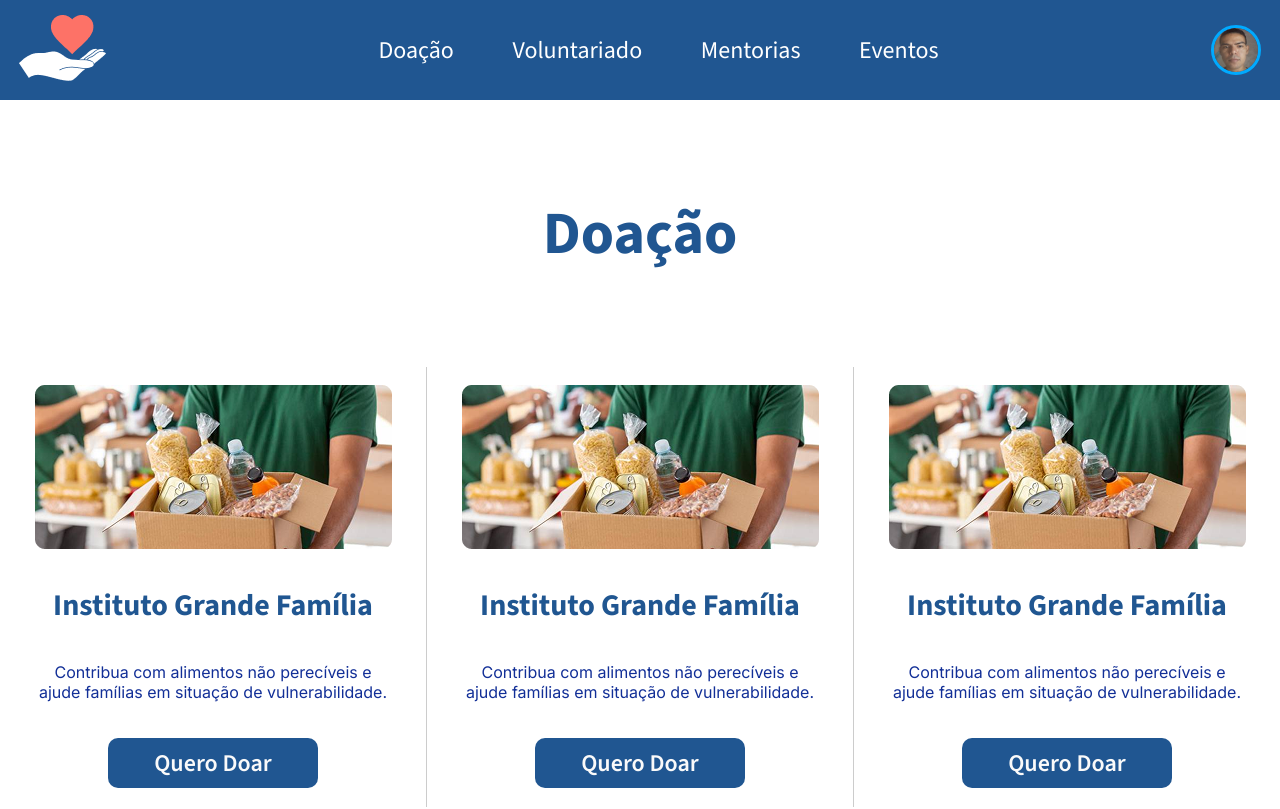
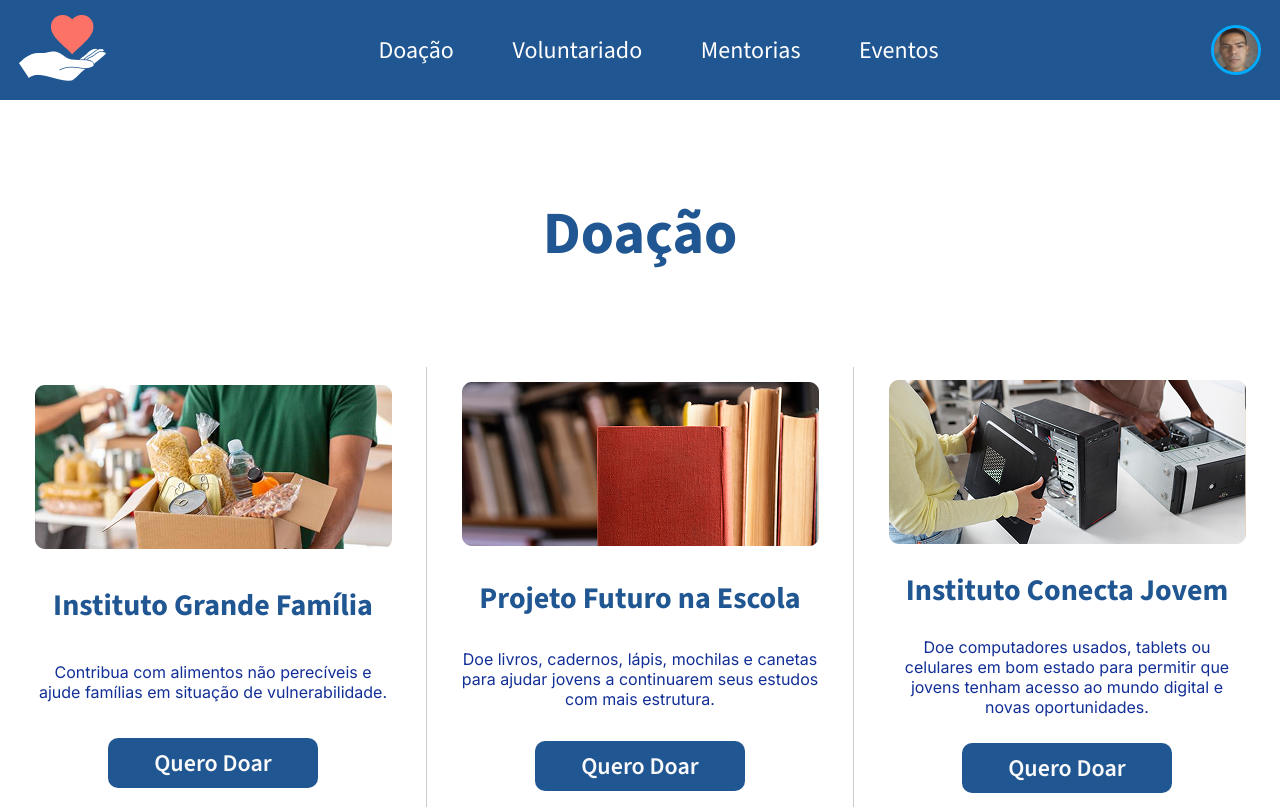
Before and after one commit to laecio22/Connect, a React (Vite) app: page /doacao in a window 1280 px wide. Shown: the top 809 px of the page. Built offline with nearby package versions, Linux system fonts and the light colour scheme.

Commit message:
feat(Doacao):Utilização  imagens  e  descrições  corretas no  componente  de Doação

```diff
--- a/src/components/infoCard/infoCard.module.scss
+++ b/src/components/infoCard/infoCard.module.scss
@@ -10,6 +10,7 @@
   h2 {
     @include m.estilizacaoFontsCards();
     color: c.$color-blue;
+    text-align: center;
   }
 
   p {
--- a/src/pages/doacao/Doacao.jsx
+++ b/src/pages/doacao/Doacao.jsx
@@ -1,5 +1,7 @@
 import InfoCard from "../../components/infoCard/InfoCard";
 import IGfamilia from "../../assets/images/IGfamilia.png";
+import ImageLivros from '../../assets/images/ImagemLivros.png';
+import ImagemComputadores from '../../assets/images/ImagemComputadores.png';
 import S from "../../Styles.module.scss";
 const Doacao = () => {
   return (
@@ -17,19 +19,19 @@ const Doacao = () => {
         </article>
         <article>
           <InfoCard
-            img={IGfamilia}
-            alt="Imagem de  uma  pessoa  carregando uma  caixa  para  doação"
-            subtitulo="Instituto  Grande  Família"
-            paragrafo="Contribua com alimentos não perecíveis e ajude famílias em situação de vulnerabilidade."
+            img={ImageLivros}
+            alt="Imagem de livros  em uma  estante"
+            subtitulo="Projeto Futuro na Escola"
+            paragrafo="Doe livros, cadernos, lápis, mochilas e canetas para ajudar jovens a continuarem seus estudos com mais estrutura."
             textBotao="Quero Doar"
           />
         </article>
         <article>
           <InfoCard
-            img={IGfamilia}
-            alt="Imagem de  uma  pessoa  carregando uma  caixa  para  doação"
-            subtitulo="Instituto  Grande  Família"
-            paragrafo="Contribua com alimentos não perecíveis e ajude famílias em situação de vulnerabilidade."
+            img={ImagemComputadores}
+            alt="Imagem de gabinetes  de  computadores"
+            subtitulo="Instituto Conecta  Jovem"
+            paragrafo="Doe computadores usados, tablets ou celulares em bom estado para permitir que jovens tenham acesso ao mundo digital e novas oportunidades."
             textBotao="Quero Doar"
           />
         </article>
```
Also changed, not shown: src/assets/images/imagemComputadores.png (added), src/assets/images/imagemLivros.png (added).
